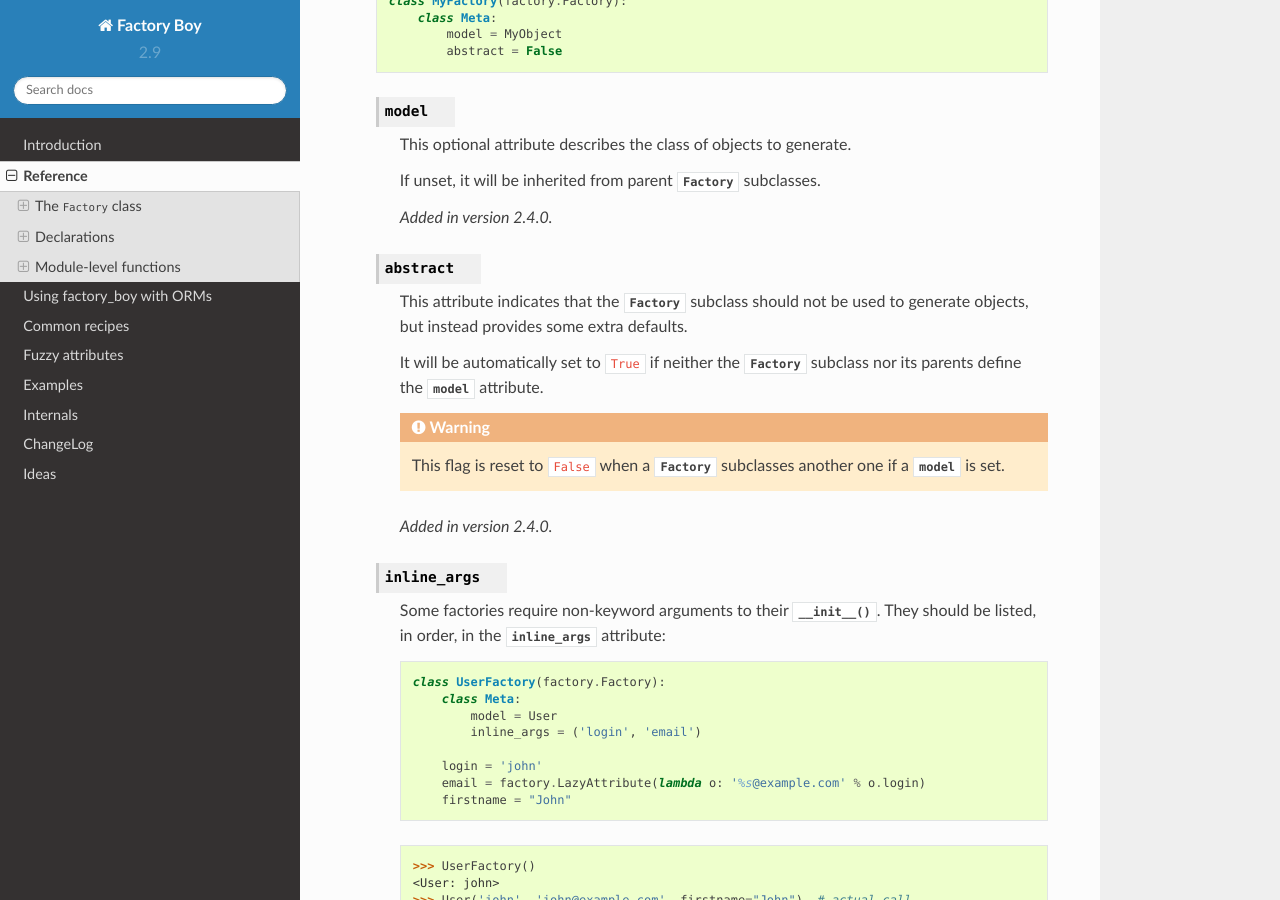
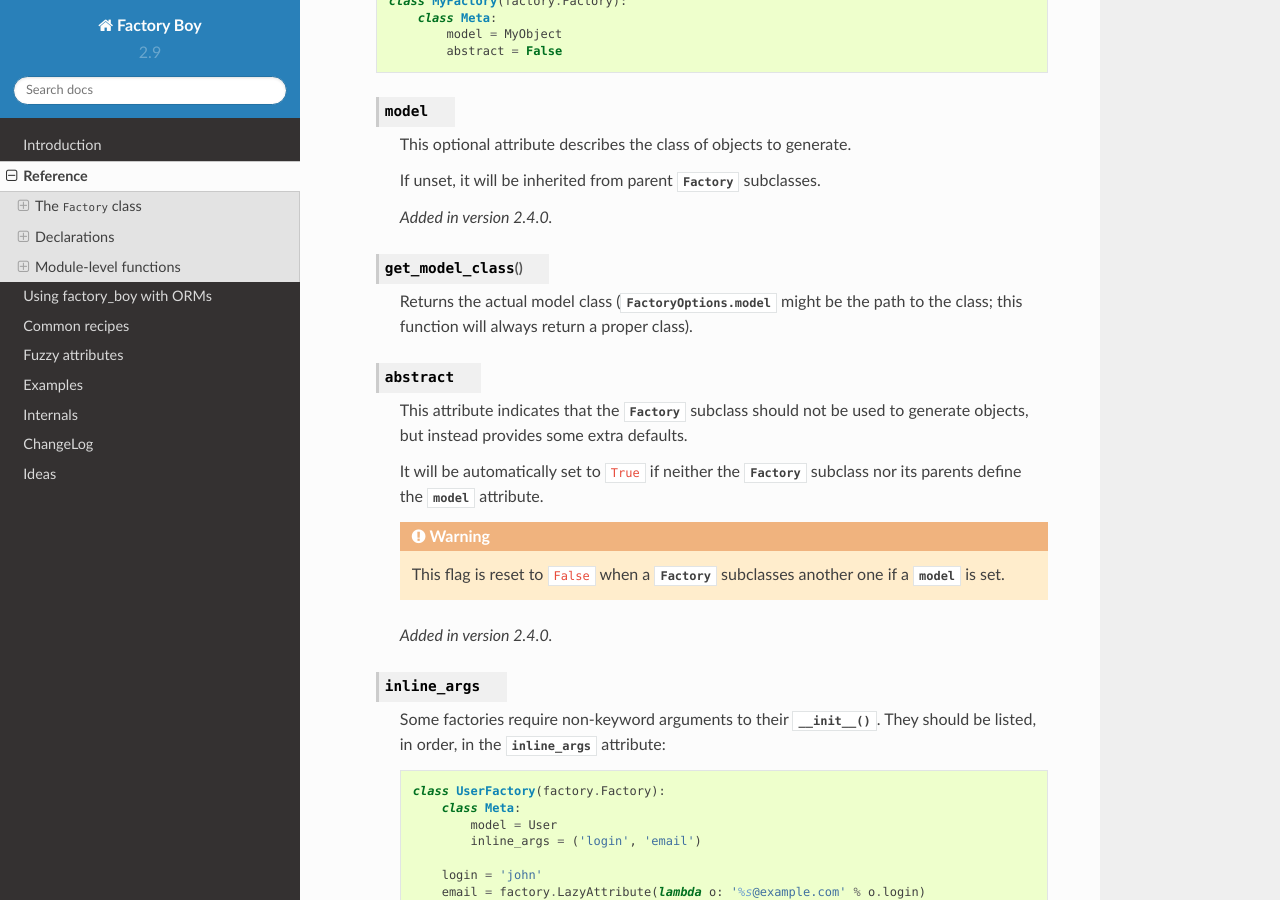
Before and after one commit to FactoryBoy/factory_boy, a Sphinx documentation site: the page built from docs/reference.rst, in a window 1280 px wide and 900 px high, scrolled down 531 px. Built offline with Sphinx 7.4.7 and the Read the Docs theme 2.0.0, drawn with Linux system fonts in a browser that asks for light colours.

Commit message:
Advertise `self._meta.get_model_class()`.
This is a safer entrypoint than `self._meta.model`, which might be the
path to a class, or a framework-specific description (e.g with
`DjangoModelFactory`).

```diff
--- a/docs/reference.rst
+++ b/docs/reference.rst
@@ -36,6 +36,11 @@
         If unset, it will be inherited from parent :class:`Factory` subclasses.
 
         .. versionadded:: 2.4.0
+
+    .. method:: get_model_class()
+
+        Returns the actual model class (:attr:`FactoryOptions.model` might be the
+        path to the class; this function will always return a proper class).
 
     .. attribute:: abstract
 
```
